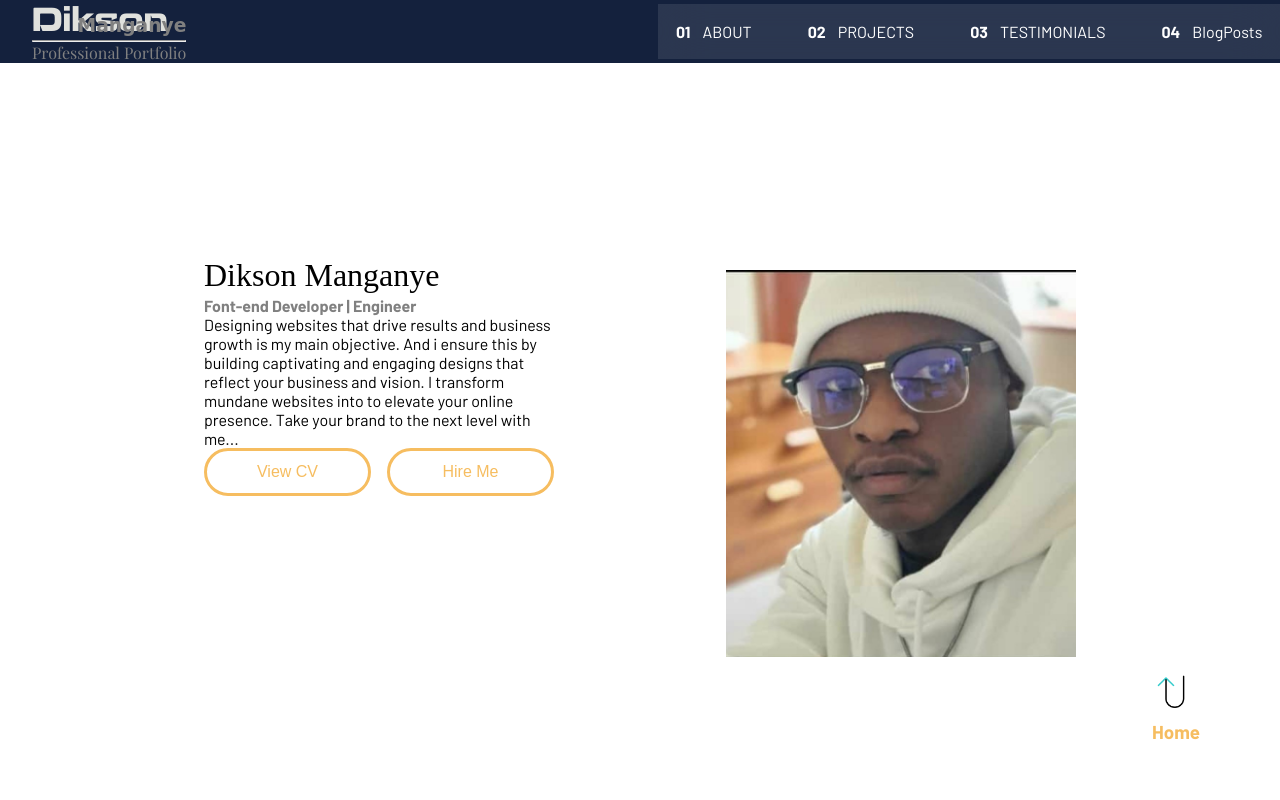
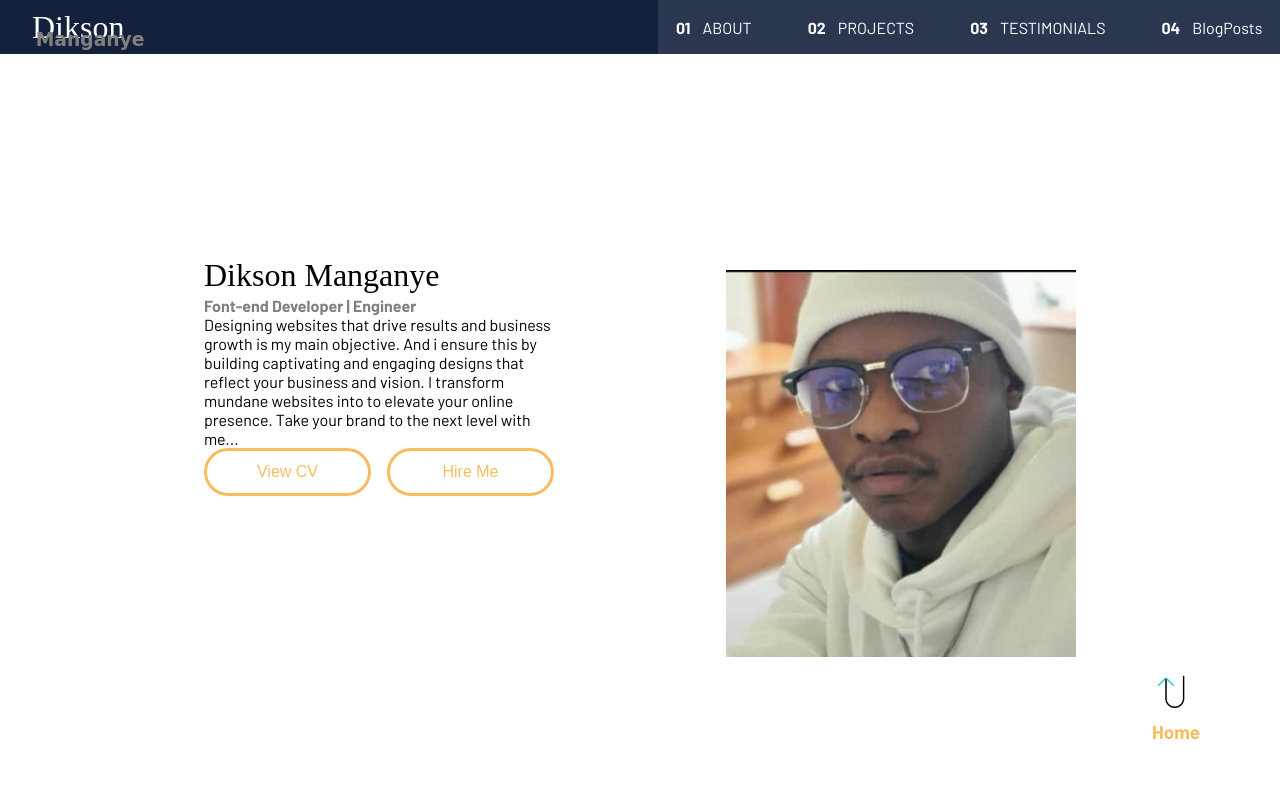
Before and after one commit to DiksonIvySon/My_Portfolio, a plain HTML site: page index.html in a window 1280 px wide. Shown: the top 800 px of the page. Drawn offline with nearby package versions, Linux system fonts and the light colour scheme; a web font is replaced by a local one.

Commit message:
Changed the logo and it's styling

```diff
--- a/index.html
+++ b/index.html
@@ -27,8 +27,6 @@
                         <h3 class="itali-surname">Manganye</h3>
                     </div>
                 </div>
-                <hr class="logo-hr">
-                <p>Professional Portfolio</p>
             </div>
 
             <button class="mobile-nav-toggle" aria-controls="primary-navigation" aria-expanded="false">
--- a/styles.css
+++ b/styles.css
@@ -58,16 +58,13 @@ h1 {
 
 .logo {
     margin: 0rem 2rem 0rem 2rem;
-    min-width: 152px;
-    font-family: 'Playfair Display', serif;
-    color: #e0e1dd;
     position: relative;
 }
 
 .itali-surname {
     position: absolute;
-    top: 15px;
-    right: 0;
+    top: 20px;
+    right: -20px;
     font-family: 'Italianno', cursive;
     color: gray;
 }
@@ -75,7 +72,6 @@ h1 {
 .logo h1 {
     margin: 0 ;
     padding-bottom: 0;
-    font-family: font1;
 }
 
 .logo p {
```
